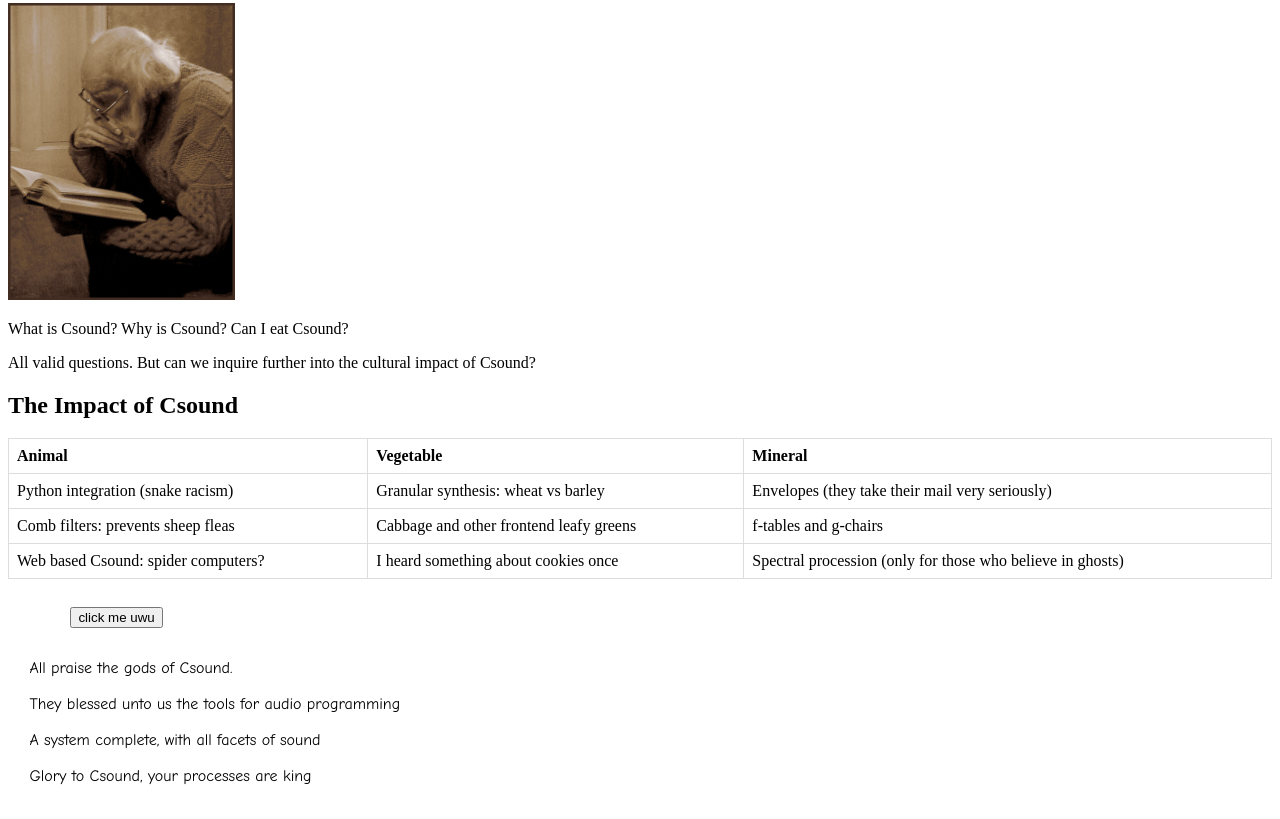
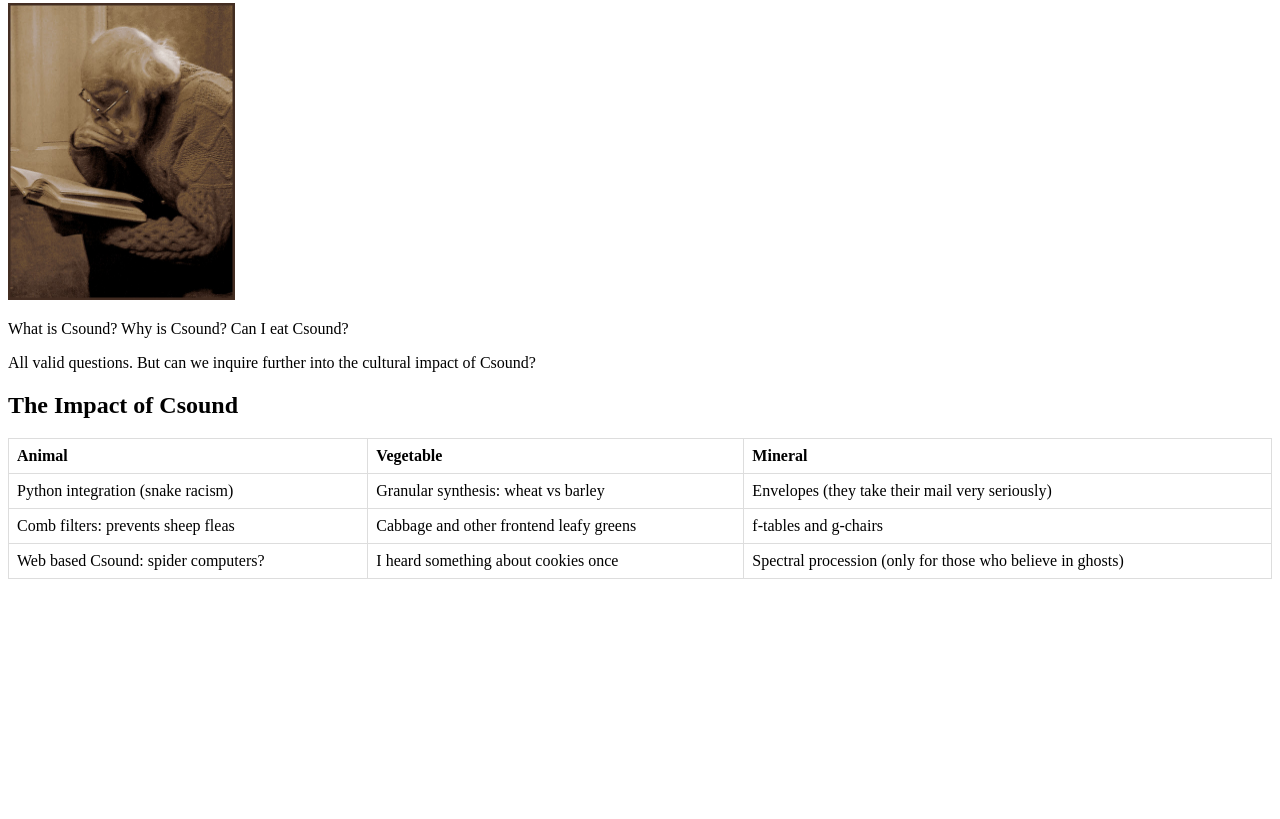
Before and after one commit to GwynnArtis/csound-in-blockly, a plain HTML site: page index.html in a window 1280 px wide. Shown: the part 365-1184 px from the top of the page. After the commit the page ends 952 px from the top, so only its background shows below. Drawn offline with Linux system fonts and the light colour scheme.

Commit message:
New thing

```diff
--- a/index.html
+++ b/index.html
@@ -61,27 +61,11 @@
         </tr>
     </table>
 
-    <pre>
-
-        <button onclick="getElementById('demo').innerHTML=Date()">click me uwu</button>
-    </pre>
-
-    <!--Ideally, I'd like to hide 'ode', but I haven't figured out how to make it pop up once the button is clicked-->
-    <script>
-        function buttonFunc() {
-        }
-    </script>
-
-    <div class="Comicfont">
-        <pre id="ode" style="font-family:Comic Sans MS;">
-    All praise the gods of Csound.
-
-    They blessed unto us the tools for audio programming
-
-    A system complete, with all facets of sound
-
-    Glory to Csound, your processes are king
-    </pre>
+    <div id="ode" style="color:red; font-family:Comic Sans MS; display:none" class="Comicfont">
+        <p>All praise the gods of Csound.</p>
+        <p>They blessed unto us the tools for audio programming</p>
+        <p>A system complete, with all facets of sound</p>
+        <p>Glory to Csound, your syntax is king </p>
     </div>
 
 </body>
```
